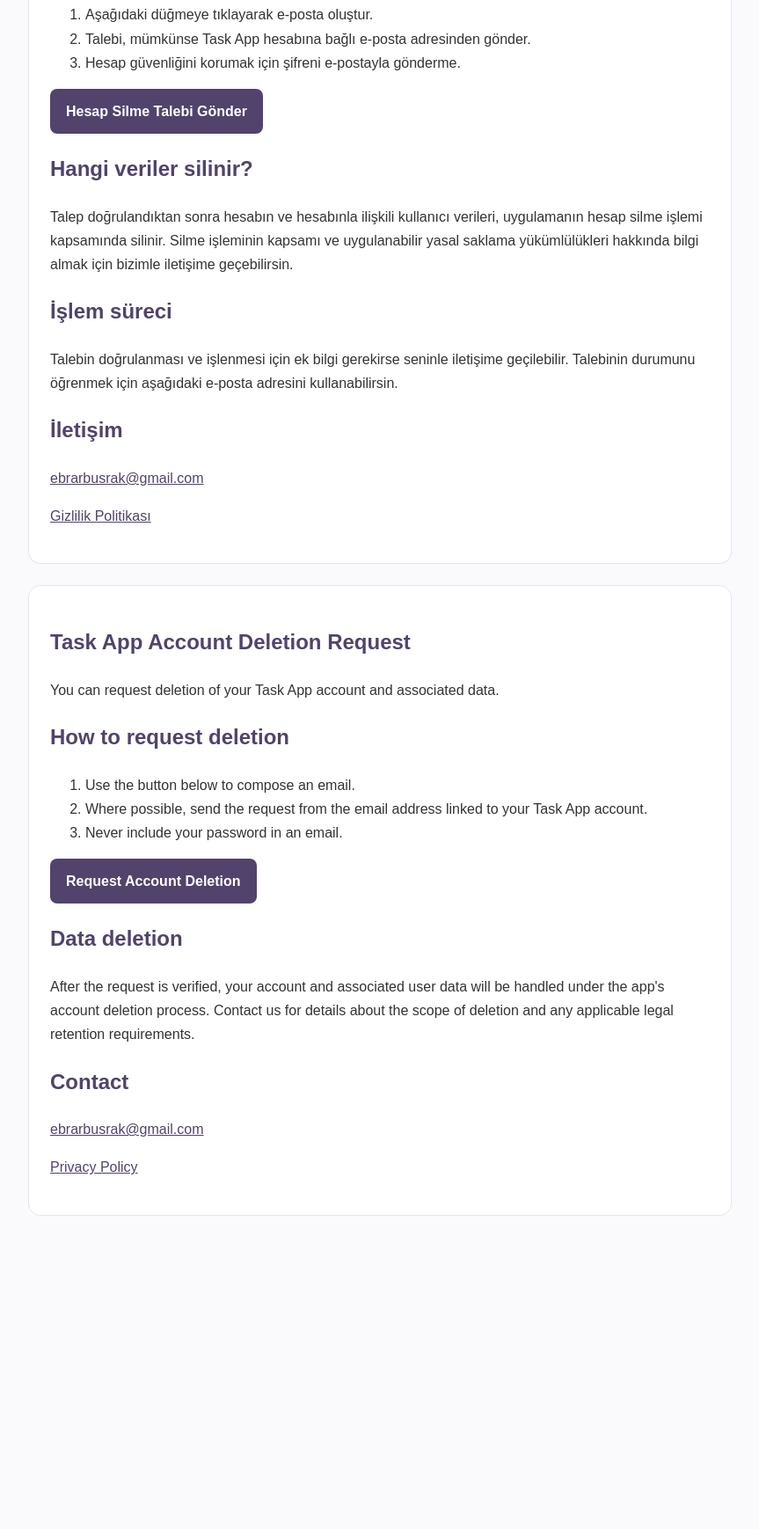
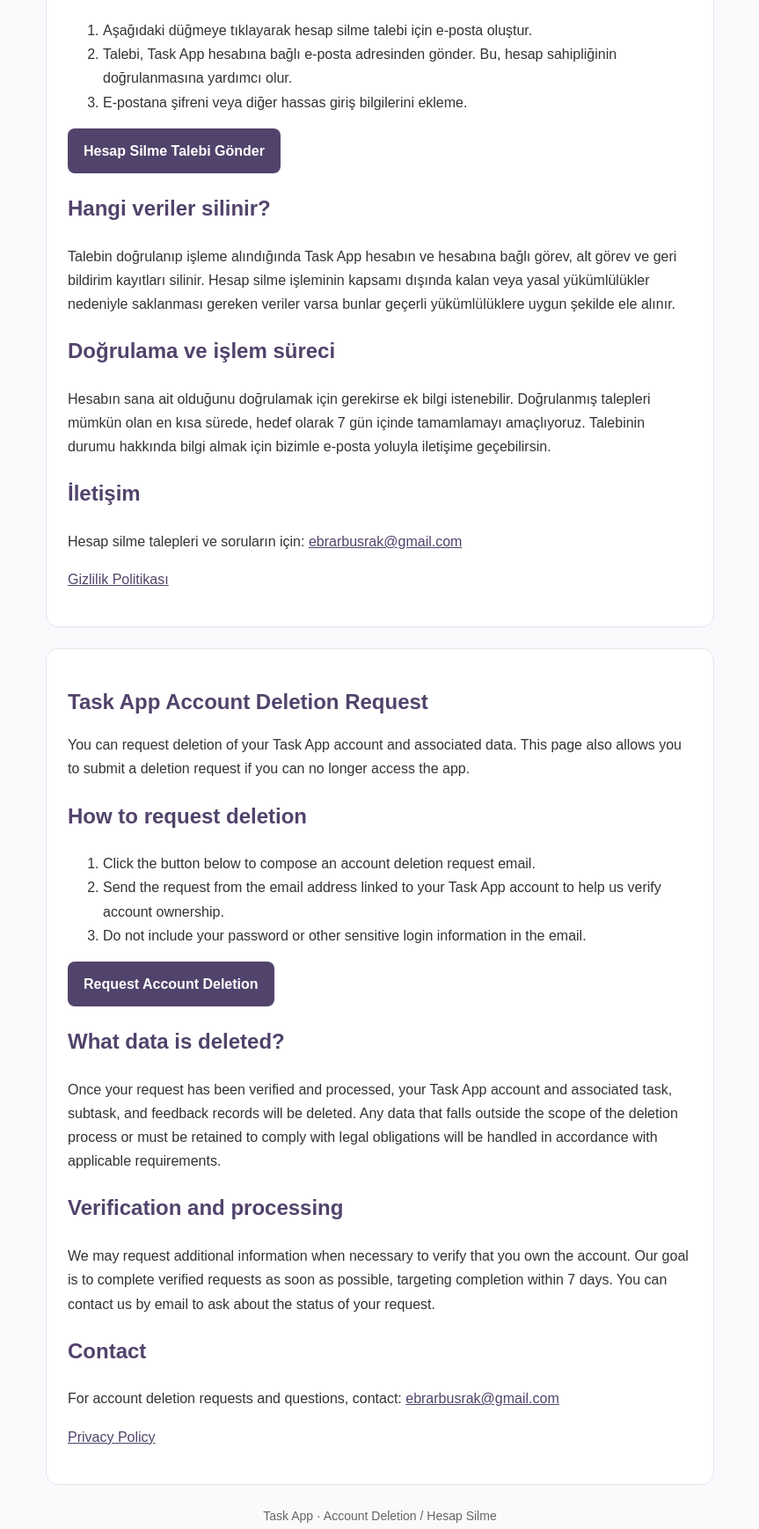
Before and after one commit to Lilith442/task-app-legal, a plain HTML site: page delete-account.html in a window 1280 px wide. Shown: the part 250-1988 px from the top of the page at 88% size, without its empty margins (208-1071 px from the left). Before the commit the page ends 1672 px from the top, so only its background shows below. Drawn offline with Linux system fonts and the light colour scheme.

Commit message:
Update delete-account.html

```diff
--- a/delete-account.html
+++ b/delete-account.html
@@ -1,11 +1,18 @@
+
 <!DOCTYPE html>
 <html lang="tr">
 <head>
   <meta charset="UTF-8">
   <meta name="viewport" content="width=device-width, initial-scale=1">
   <meta name="robots" content="index,follow">
+  <meta name="description" content="Task App hesabını ve ilişkili verilerini silme talebi gönder.">
   <title>Task App - Hesap Silme Talebi</title>
+
   <style>
+    * {
+      box-sizing: border-box;
+    }
+
     body {
       max-width: 800px;
       margin: 40px auto;
@@ -15,7 +22,15 @@
       color: #333;
       background: #faf9fc;
     }
-    h1, h2 { color: #51436b; }
+
+    h1, h2 {
+      color: #51436b;
+    }
+
+    h1 {
+      line-height: 1.3;
+    }
+
     section {
       background: #fff;
       border: 1px solid #e8e3ef;
@@ -23,6 +38,7 @@
       padding: 24px;
       margin-bottom: 24px;
     }
+
     .button {
       display: inline-block;
       background: #51436b;
@@ -32,66 +48,178 @@
       text-decoration: none;
       font-weight: bold;
     }
-    a { color: #51436b; }
+
+    .button:hover {
+      opacity: 0.9;
+    }
+
+    a {
+      color: #51436b;
+      overflow-wrap: anywhere;
+    }
+
+    .notice {
+      padding: 14px 16px;
+      background: #f3eff8;
+      border-radius: 8px;
+      margin: 18px 0;
+    }
+
+    .language-divider {
+      border-top: 1px solid #e8e3ef;
+      padding-top: 24px;
+    }
+
+    footer {
+      text-align: center;
+      color: #666;
+      font-size: 14px;
+      margin: 24px 0;
+    }
   </style>
 </head>
+
 <body>
   <main>
-    <section>
-      <h1>Task App Hesap Silme Talebi</h1>
-      <p>Task App hesabının ve hesabınla ilişkili verilerin silinmesini talep edebilirsin.</p>
+    <!-- TÜRKÇE -->
+    <section lang="tr" aria-labelledby="tr-title">
+      <h1 id="tr-title">Task App Hesap Silme Talebi</h1>
+
+      <p>
+        Task App hesabının ve hesabınla ilişkili verilerin silinmesini
+        talep edebilirsin. Bu sayfa, uygulamaya erişemediğin durumlarda da
+        hesap silme talebi göndermene olanak sağlar.
+      </p>
 
       <h2>Nasıl talep gönderilir?</h2>
+
       <ol>
-        <li>Aşağıdaki düğmeye tıklayarak e-posta oluştur.</li>
-        <li>Talebi, mümkünse Task App hesabına bağlı e-posta adresinden gönder.</li>
-        <li>Hesap güvenliğini korumak için şifreni e-postayla gönderme.</li>
+        <li>
+          Aşağıdaki düğmeye tıklayarak hesap silme talebi için e-posta oluştur.
+        </li>
+        <li>
+          Talebi, Task App hesabına bağlı e-posta adresinden gönder.
+          Bu, hesap sahipliğinin doğrulanmasına yardımcı olur.
+        </li>
+        <li>
+          E-postana şifreni veya diğer hassas giriş bilgilerini ekleme.
+        </li>
       </ol>
 
       <p>
-        <a class="button"
-           href="mailto:ebrarbusrak@gmail.com?subject=Task%20App%20Hesap%20Silme%20Talebi">
+        <a
+          class="button"
+          href="mailto:ebrarbusrak@gmail.com?subject=Task%20App%20Hesap%20Silme%20Talebi&amp;body=Task%20App%20hesabimin%20ve%20hesabimla%20iliskili%20verilerin%20silinmesini%20talep%20ediyorum."
+        >
           Hesap Silme Talebi Gönder
         </a>
       </p>
 
       <h2>Hangi veriler silinir?</h2>
-      <p>Talep doğrulandıktan sonra hesabın ve hesabınla ilişkili kullanıcı verileri, uygulamanın hesap silme işlemi kapsamında silinir. Silme işleminin kapsamı ve uygulanabilir yasal saklama yükümlülükleri hakkında bilgi almak için bizimle iletişime geçebilirsin.</p>
 
-      <h2>İşlem süreci</h2>
-      <p>Talebin doğrulanması ve işlenmesi için ek bilgi gerekirse seninle iletişime geçilebilir. Talebinin durumunu öğrenmek için aşağıdaki e-posta adresini kullanabilirsin.</p>
+      <p>
+        Talebin doğrulanıp işleme alındığında Task App hesabın ve hesabına
+        bağlı görev, alt görev ve geri bildirim kayıtları silinir.
+        Hesap silme işleminin kapsamı dışında kalan veya yasal yükümlülükler
+        nedeniyle saklanması gereken veriler varsa bunlar geçerli
+        yükümlülüklere uygun şekilde ele alınır.
+      </p>
+
+      <h2>Doğrulama ve işlem süreci</h2>
+
+      <p>
+        Hesabın sana ait olduğunu doğrulamak için gerekirse ek bilgi
+        istenebilir. Doğrulanmış talepleri mümkün olan en kısa sürede,
+        hedef olarak 7 gün içinde tamamlamayı amaçlıyoruz.
+        Talebinin durumu hakkında bilgi almak için bizimle e-posta
+        yoluyla iletişime geçebilirsin.
+      </p>
 
       <h2>İletişim</h2>
-      <p><a href="mailto:ebrarbusrak@gmail.com">ebrarbusrak@gmail.com</a></p>
 
-      <p><a href="./index.html">Gizlilik Politikası</a></p>
+      <p>
+        Hesap silme talepleri ve soruların için:
+        <a href="mailto:ebrarbusrak@gmail.com">ebrarbusrak@gmail.com</a>
+      </p>
+
+      <p>
+        <a href="./index.html">Gizlilik Politikası</a>
+      </p>
     </section>
 
-    <section lang="en">
-      <h1>Task App Account Deletion Request</h1>
-      <p>You can request deletion of your Task App account and associated data.</p>
+    <!-- ENGLISH -->
+    <section
+      lang="en"
+      class="language-divider"
+      aria-labelledby="en-title"
+    >
+      <h1 id="en-title">Task App Account Deletion Request</h1>
+
+      <p>
+        You can request deletion of your Task App account and associated
+        data. This page also allows you to submit a deletion request if
+        you can no longer access the app.
+      </p>
 
       <h2>How to request deletion</h2>
+
       <ol>
-        <li>Use the button below to compose an email.</li>
-        <li>Where possible, send the request from the email address linked to your Task App account.</li>
-        <li>Never include your password in an email.</li>
+        <li>
+          Click the button below to compose an account deletion request email.
+        </li>
+        <li>
+          Send the request from the email address linked to your Task App
+          account to help us verify account ownership.
+        </li>
+        <li>
+          Do not include your password or other sensitive login information
+          in the email.
+        </li>
       </ol>
 
       <p>
-        <a class="button"
-           href="mailto:ebrarbusrak@gmail.com?subject=Task%20App%20Account%20Deletion%20Request">
+        <a
+          class="button"
+          href="mailto:ebrarbusrak@gmail.com?subject=Task%20App%20Account%20Deletion%20Request&amp;body=I%20request%20deletion%20of%20my%20Task%20App%20account%20and%20associated%20data."
+        >
           Request Account Deletion
         </a>
       </p>
 
-      <h2>Data deletion</h2>
-      <p>After the request is verified, your account and associated user data will be handled under the app's account deletion process. Contact us for details about the scope of deletion and any applicable legal retention requirements.</p>
+      <h2>What data is deleted?</h2>
+
+      <p>
+        Once your request has been verified and processed, your Task App
+        account and associated task, subtask, and feedback records will
+        be deleted. Any data that falls outside the scope of the deletion
+        process or must be retained to comply with legal obligations will
+        be handled in accordance with applicable requirements.
+      </p>
+
+      <h2>Verification and processing</h2>
+
+      <p>
+        We may request additional information when necessary to verify
+        that you own the account. Our goal is to complete verified
+        requests as soon as possible, targeting completion within 7 days.
+        You can contact us by email to ask about the status of your request.
+      </p>
 
       <h2>Contact</h2>
-      <p><a href="mailto:ebrarbusrak@gmail.com">ebrarbusrak@gmail.com</a></p>
-      <p><a href="./index.html">Privacy Policy</a></p>
+
+      <p>
+        For account deletion requests and questions, contact:
+        <a href="mailto:ebrarbusrak@gmail.com">ebrarbusrak@gmail.com</a>
+      </p>
+
+      <p>
+        <a href="./index.html">Privacy Policy</a>
+      </p>
     </section>
   </main>
+
+  <footer>
+    Task App · Account Deletion / Hesap Silme
+  </footer>
 </body>
 </html>
```
